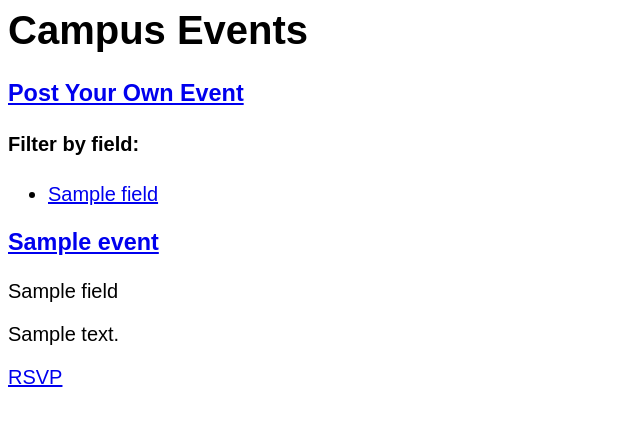
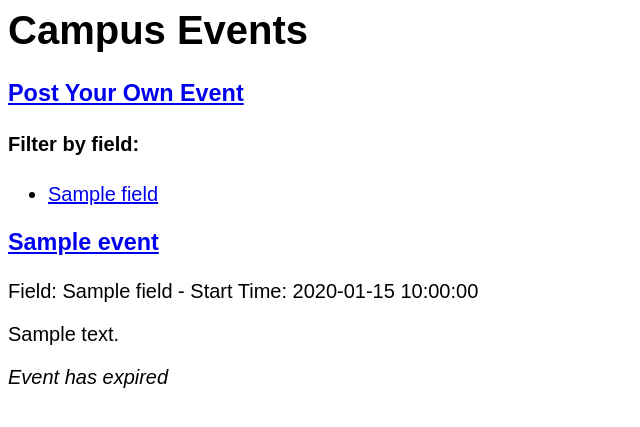
Before and after one commit to williamzhu0404/databaseProject1_3, a Flask app: template templates/index.html in a window 1280 px wide. Shown: the top 427 px of the page, without its empty margins (0-640 px from the left). Run offline with Flask 2, Linux system fonts and the light colour scheme; the template is opened without the code that fills it: most values are stand-ins (such as "Sample title", 1, 10 or a date in 2020); parts of the project's set-up code (start-up, migrations or seed data) failed here and were passed over.

Commit message:
event ordering and rsvp option conscious of time

```diff
--- a/app.py
+++ b/app.py
@@ -18,6 +18,7 @@ import os
 from sqlalchemy import *
 from sqlalchemy.pool import NullPool
 from flask import Flask, request, render_template, g, redirect, Response
+import datetime
 
 tmpl_dir = os.path.join(os.path.dirname(os.path.abspath(__file__)), 'templates')
 app = Flask(__name__, template_folder=tmpl_dir)
@@ -26,13 +27,6 @@ app = Flask(__name__, template_folder=tmpl_dir)
 DATABASEURI = "postgresql://yw3241:7276@34.74.165.156/proj1part2"
 
 engine = create_engine(DATABASEURI)
-
-class Event:
-  def __init__(self, eid, name, field, description):
-    self.name = name
-    self.field = field
-    self.description = description
-    self.eid = eid
 
 @app.before_request
 def before_request():
@@ -66,11 +60,14 @@ def index(field):
 
   print request.args
 
-  cursor = g.conn.execute("select * from events;")
+  cursor = g.conn.execute("select * from events order by start_time desc;")
   events = []
+  formatter = '%Y-%m-%d %H:%M:%S'
   for result in cursor:
     if (not field or result['field'] == field):
-      events.append(Event(result['eid'], result['name'], result['field'], result['description']))
+      event = dict(result)
+      event['outdated'] = str(event['start_time'] > datetime.datetime.now())
+      events.append(event)
   cursor.close()
 
   fields = list(g.conn.execute("select distinct field from events"))
--- a/templates/index.html
+++ b/templates/index.html
@@ -20,9 +20,13 @@
     {% for event in events %}
     <div>
         <a href="event/{{event.eid}}"><h3>{{event.name}}</h3></a>
-	<p>{{event.field}}</p>
+	<p>Field: {{event.field}} - Start Time: {{event.start_time}}</p>
 	<p>{{event.description}}</p>
-	<a href="rsvp/{{event.eid}}">RSVP</a>
+	{% if event.outdated == "false" %}
+          <a href="rsvp/{{event.eid}}">RSVP</a>
+        {% else %}
+          <em>Event has expired</em>
+        {% endif %}
     </div>
     {% endfor %}
   </div>
```
